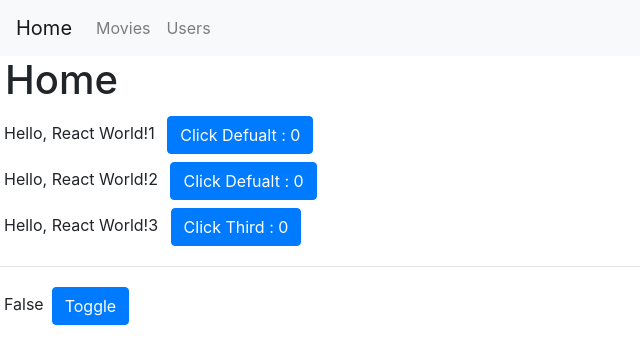
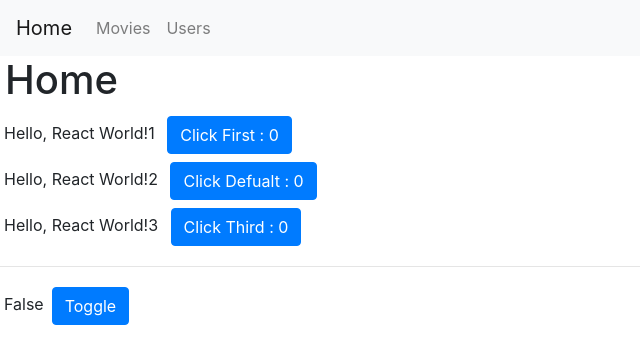
Before and after one commit to lsy3166/my-react, a React (Create React App) app: page / in a window 1280 px wide. Shown: the top 364 px of the page, without its empty margins (0-640 px from the left). Built offline with nearby package versions, Linux system fonts and the light colour scheme.

Commit message:
axios install 및 pages 분리

```diff
--- a/package.json
+++ b/package.json
@@ -6,6 +6,7 @@
     "@testing-library/jest-dom": "^5.11.9",
     "@testing-library/react": "^11.2.5",
     "@testing-library/user-event": "^12.8.3",
+    "axios": "^0.21.1",
     "react": "^17.0.1",
     "react-dom": "^17.0.1",
     "react-router-dom": "^5.2.0",
--- a/src/App.js
+++ b/src/App.js
@@ -1,35 +1,24 @@
-import Condition from "./components/Condition";
-import Count from "./components/Count";
-import Movie from "./components/Movie";
 import "./App.css";
 import Navbar from "./components/Navbar";
 import { BrowserRouter as Router, Switch, Route } from "react-router-dom";
+import Home from "./pages/Home";
+import Movies from "./pages/Movies";
+import Users from "./pages/Users";
 
 function App() {
-  const title = "React World!";
-  const movies = [];
   return (
     <Router>
       <div className="App">
         <Navbar></Navbar>
         <Switch>
           <Route path="/movies">
-            {/* {반복문 및 props} */}
-            {/* {부모창에 method props로 넘기기} */}
-            <Movie movies={movies}></Movie>
+            <Movies></Movies>
           </Route>
           <Route path="/users">
-            <h1>Users</h1>
+            <Users></Users>
           </Route>
           <Route path="/">
-            <h1>Home</h1>
-            {/* {Component} */}
-            <Count name={title + 1} cl ick="Click First"></Count>
-            <Count name={title + 2}></Count>
-            <Count name={title + 3} click="Click Third"></Count>
-            <hr></hr>
-            {/* {조건 랜더링} */}
-            <Condition></Condition>
+            <Home></Home>
           </Route>
         </Switch>
       </div>
--- a/src/components/Condition.js
+++ b/src/components/Condition.js
@@ -13,13 +13,12 @@ function Condition() {
 
   return (
     <div>
-      <span class="m-1">{conditionText}</span>
+      <span className="m-1">{conditionText}</span>
       <button
         type="button"
-        class="btn btn-primary m-1"
+        className="btn btn-primary m-1"
         data-toggle="button"
         aria-pressed="false"
-        autocomplete="off"
         onClick={onClick}
       >
         Toggle
--- a/src/components/Count.js
+++ b/src/components/Count.js
@@ -9,14 +9,13 @@ function Count(props) {
 
   return (
     <div>
-      <span class="m-1">Hello, {props.name} </span>
+      <span className="m-1">Hello, {props.name} </span>
 
       <button
         type="button"
-        class="btn btn-primary m-1"
+        className="btn btn-primary m-1"
         data-toggle="button"
         aria-pressed="false"
-        autocomplete="off"
         onClick={onClick}
       >
         {clickName} : {count}
--- a/src/components/Movie.js
+++ b/src/components/Movie.js
@@ -31,10 +31,9 @@ function Movie(props) {
 
             <button
               type="button"
-              class="btn btn-danger"
+              className="btn btn-danger"
               data-toggle="button"
               aria-pressed="false"
-              autocomplete="off"
               onClick={deleteMovie.bind(null, movie.id)}
             >
               삭제
--- a/src/components/MovieForm.js
+++ b/src/components/MovieForm.js
@@ -36,7 +36,7 @@ function MovieForm({ addMovie }) {
       <div className="alignItemCenter m-2">
         <input
           type="text"
-          class="form-control w-25"
+          className="form-control w-25"
           placeholder="영화 제목"
           value={movieTitle}
           onChange={(e) => setMovieTitle(e.target.value)}
@@ -45,12 +45,12 @@ function MovieForm({ addMovie }) {
         <br></br>
         <input
           type="number"
-          class="form-control w-25"
+          className="form-control w-25"
           placeholder="개봉 년도"
           value={movieYear}
           onChange={(e) => setMovieYear(e.target.value)}
         ></input>
-        <button class="btn btn-primary mb-1" type="submit">
+        <button className="btn btn-primary mb-1" type="submit">
           영화 추가
         </button>
       </div>
--- /dev/null
+++ b/src/pages/Home.js
@@ -0,0 +1,20 @@
+import Condition from "../components/Condition";
+import Count from "../components/Count";
+
+const Home = () => {
+  const title = "React World!";
+  return (
+    <div>
+      <h1>Home</h1>
+      {/* {Component} */}
+      <Count name={title + 1} click="Click First"></Count>
+      <Count name={title + 2}></Count>
+      <Count name={title + 3} click="Click Third"></Count>
+      <hr></hr>
+      {/* {조건 랜더링} */}
+      <Condition></Condition>
+    </div>
+  );
+};
+
+export default Home;
--- /dev/null
+++ b/src/pages/Movies.js
@@ -0,0 +1,11 @@
+import Movie from "../components/Movie";
+const Movies = () => {
+  const movies = [];
+  return (
+    // 반복문 및 props
+    // 부모창에 method props로 넘기기
+    <Movie movies={movies}></Movie>
+  );
+};
+
+export default Movies;
--- /dev/null
+++ b/src/pages/Users.js
@@ -0,0 +1,5 @@
+const Users = () => {
+  return <h1>Users</h1>;
+};
+
+export default Users;
```
Also changed, not shown: 1 other file (tests, documents, lock files or other folders).
